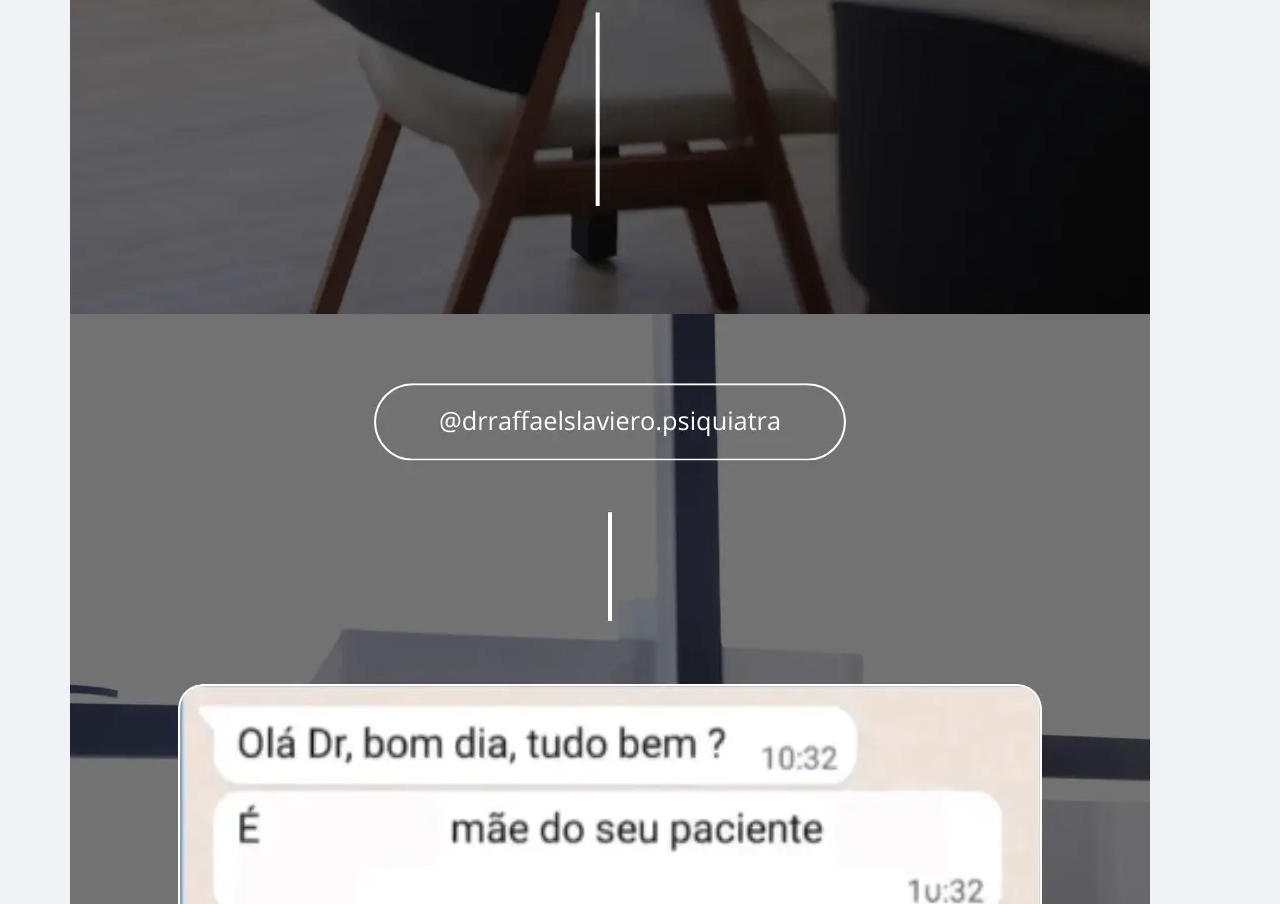
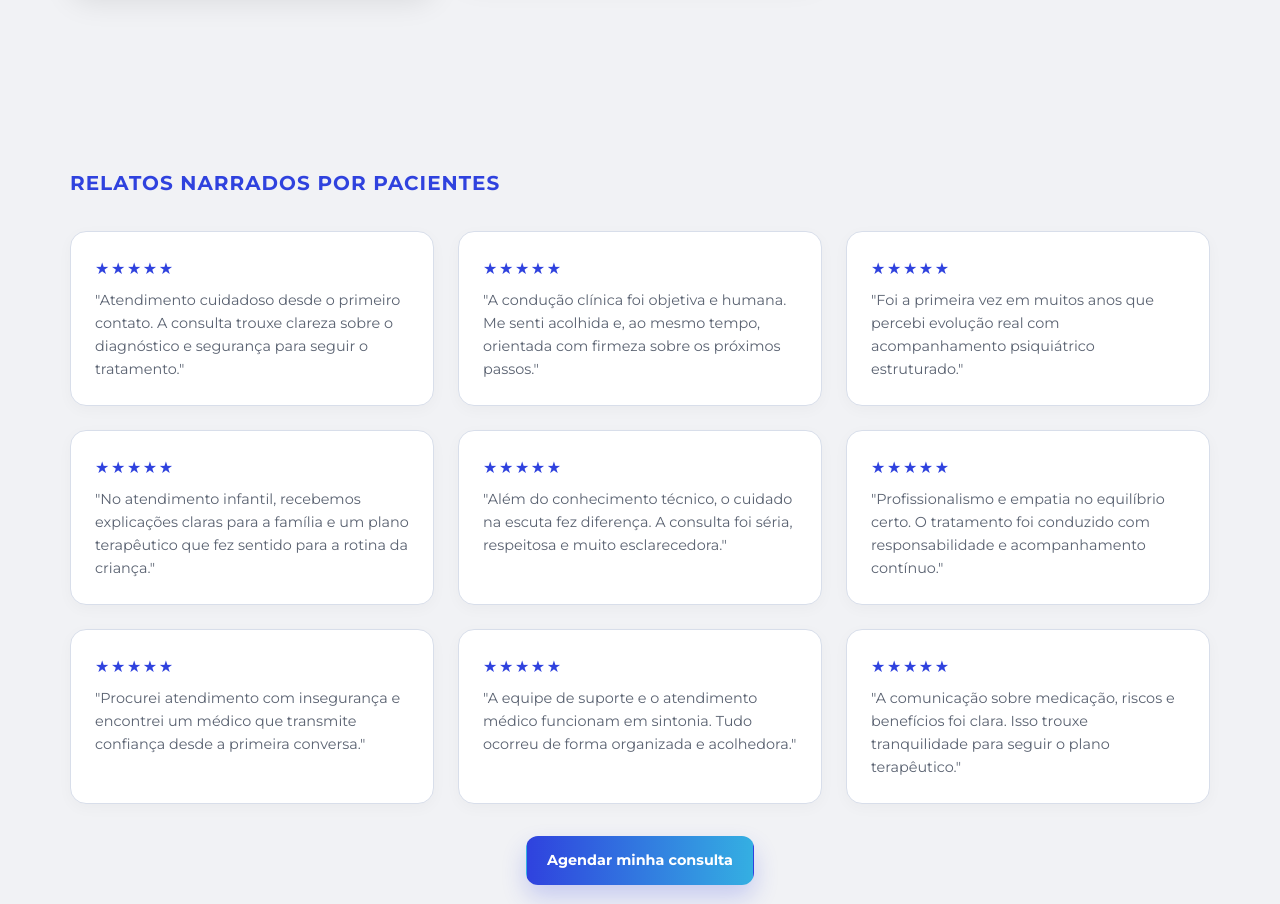
Before and after one commit to JeffersonWeiber/lp-dr-raffael, a website built with Vite: page depoimentos.html in a window 1280 px wide. Shown: the part 1436-2340 px from the top of the page. Built offline with nearby package versions, Linux system fonts and the light colour scheme.

Commit message:
fix: adicionar estilos para galeria de prints e nova página

```diff
--- a/src/style.css
+++ b/src/style.css
@@ -646,6 +646,86 @@
   gap: 1rem;
 }
 
+/* Social Proof Gallery */
+.proof-gallery {
+  display: grid;
+  grid-template-columns: repeat(3, 1fr);
+  gap: 1.5rem;
+  margin-bottom: 3rem;
+}
+
+.proof-gallery-full {
+  display: grid;
+  grid-template-columns: repeat(auto-fill, minmax(280px, 1fr));
+  gap: 1.5rem;
+  margin-top: 2rem;
+}
+
+.proof-img {
+  width: 100%;
+  border-radius: 1.25rem;
+  box-shadow: 0 10px 30px rgba(0, 0, 0, 0.1);
+  transition: transform 0.3s ease, box-shadow 0.3s ease;
+  cursor: zoom-in;
+  border: 1px solid rgba(0, 0, 0, 0.05);
+}
+
+.proof-img:hover {
+  transform: translateY(-5px) scale(1.02);
+  box-shadow: 0 20px 40px rgba(0, 0, 0, 0.15);
+}
+
+.section-title-small {
+  font-size: 1.25rem;
+  font-weight: 700;
+  color: var(--primary);
+  margin-bottom: 1.5rem;
+  text-transform: uppercase;
+  letter-spacing: 0.05em;
+}
+
+.testimonials-grid {
+  display: grid;
+  grid-template-columns: repeat(auto-fill, minmax(320px, 1fr));
+  gap: 1.5rem;
+  margin-top: 2rem;
+}
+
+.testimonial-card-static {
+  background: var(--surface);
+  padding: 1.5rem;
+  border-radius: 1rem;
+  border: 1px solid var(--line);
+  box-shadow: 0 4px 15px rgba(0, 0, 0, 0.03);
+}
+
+.hero-compact {
+  padding: 8rem 0 4rem;
+  background: var(--bg);
+  text-align: center;
+}
+
+.hero-compact h1 {
+  color: var(--primary);
+  font-size: clamp(2rem, 5vw, 3.5rem);
+  margin-bottom: 1rem;
+}
+
+.center-content {
+  display: flex;
+  justify-content: center;
+  align-items: center;
+}
+
+.mt-8 { margin-top: 2rem; }
+
+@media (max-width: 820px) {
+  .proof-gallery {
+    grid-template-columns: 1fr;
+    gap: 1rem;
+  }
+}
+
 .site-footer {
   position: relative;
   background: #f2f3f7;
```
